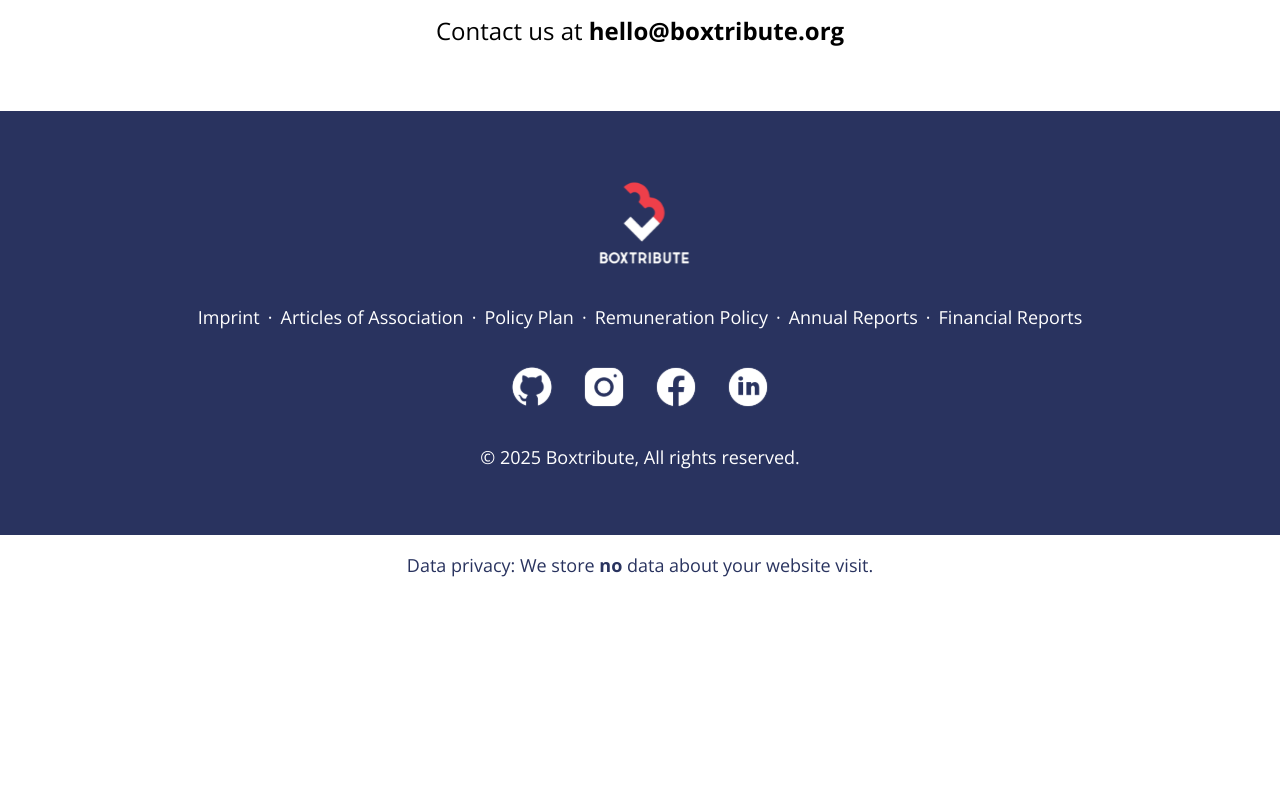
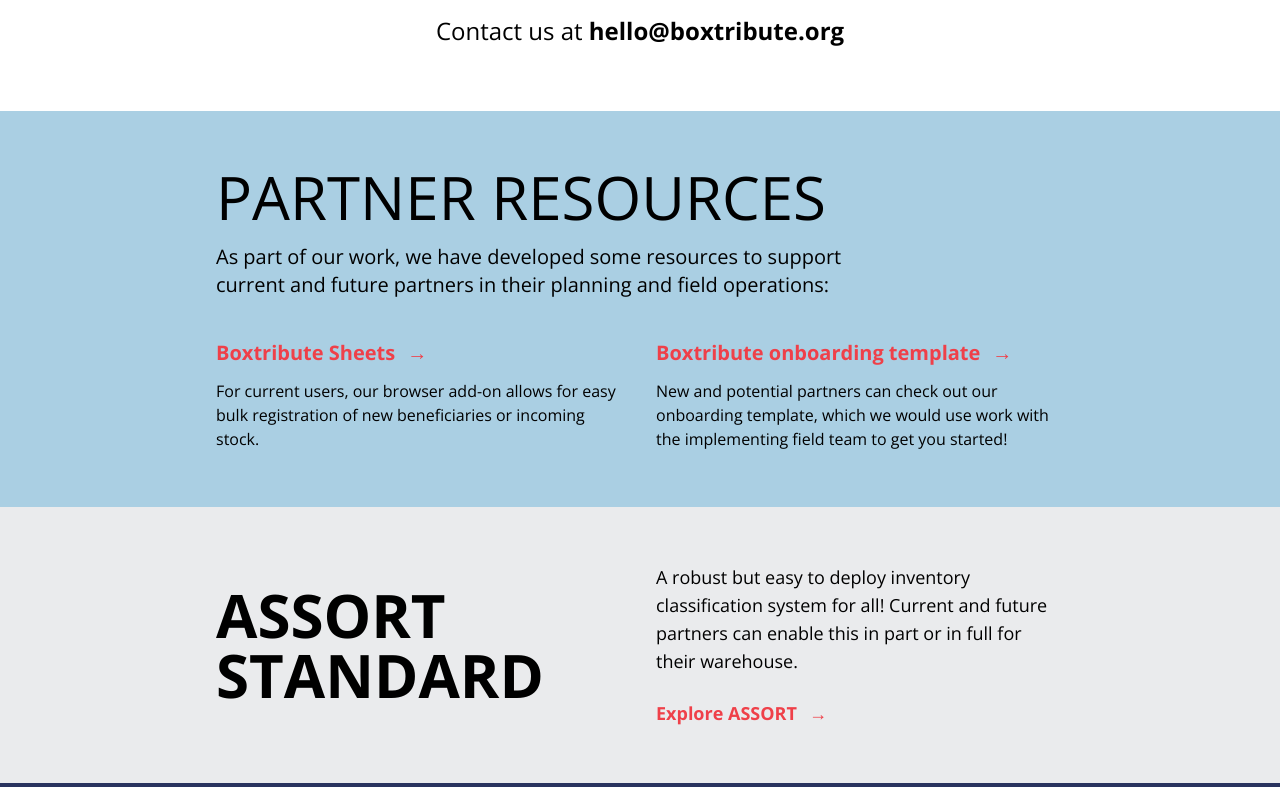
Before and after one commit to boxwise/boxtribute-landing-nextjs, a Next.js app: page /partners in a window 1280 px wide. Shown: the part 1513-2300 px from the top of the page. Before the commit the page ends 2108 px from the top, so only its background shows below. Built offline with nearby package versions, Linux system fonts and the light colour scheme; a web font is replaced by a local one.

Commit message:
Add Partner Resources and ASSORT Standard sections to partners page
Agent-Logs-Url: https://github.com/boxwise/boxtribute-landing-nextjs/sessions/dcc457b2-01a8-4428-91da-5ad4f2965d9d

Co-authored-by: pylipp <10617122+pylipp@users.noreply.github.com>

```diff
--- a/pages/partners.tsx
+++ b/pages/partners.tsx
@@ -61,6 +61,66 @@ export const Partners = ({ mapData, footerData }: IProps) => {
           />
         </div>
       </section>
+      <section className="bg-lightblue">
+        <div className="container mx-auto px-4 md:px-16 py-10 md:py-14">
+          <h2 className="mb-4">Partner Resources</h2>
+          <p className="text-lg md:text-xl mb-10 max-w-2xl">
+            As part of our work, we have developed some resources to support current and future
+            partners in their planning and field operations:
+          </p>
+          <div className="grid grid-cols-1 md:grid-cols-2 gap-8">
+            <div>
+              <a
+                href="https://sheets.boxtribute.org/"
+                target="_blank"
+                rel="noopener noreferrer"
+                className="inline-flex items-center gap-3 text-red text-lg md:text-xl font-bold hover:underline mb-3"
+              >
+                Boxtribute Sheets <span aria-hidden="true">→</span>
+              </a>
+              <p className="text-sm md:text-base">
+                For current users, our browser add-on allows for easy bulk registration of new
+                beneficiaries or incoming stock.
+              </p>
+            </div>
+            <div>
+              <a
+                href="https://sheets.boxtribute.org/"
+                target="_blank"
+                rel="noopener noreferrer"
+                className="inline-flex items-center gap-3 text-red text-lg md:text-xl font-bold hover:underline mb-3"
+              >
+                Boxtribute onboarding template <span aria-hidden="true">→</span>
+              </a>
+              <p className="text-sm md:text-base">
+                New and potential partners can check out our onboarding template, which we would use
+                work with the implementing field team to get you started!
+              </p>
+            </div>
+          </div>
+        </div>
+      </section>
+      <section className="bg-lightgray">
+        <div className="container mx-auto px-4 md:px-16 py-10 md:py-14">
+          <div className="grid grid-cols-1 md:grid-cols-2 gap-8 items-center">
+            <div>
+              <h2 className="font-bold">ASSORT Standard</h2>
+            </div>
+            <div>
+              <p className="text-base md:text-lg mb-6">
+                A robust but easy to deploy inventory classification system for all! Current and
+                future partners can enable this in part or in full for their warehouse.
+              </p>
+              <a
+                href="/assort-standard"
+                className="inline-flex items-center gap-3 text-red text-lg font-bold hover:underline"
+              >
+                Explore ASSORT <span aria-hidden="true">→</span>
+              </a>
+            </div>
+          </div>
+        </div>
+      </section>
       <Footer footerData={footerData} />
     </>
   );
```
